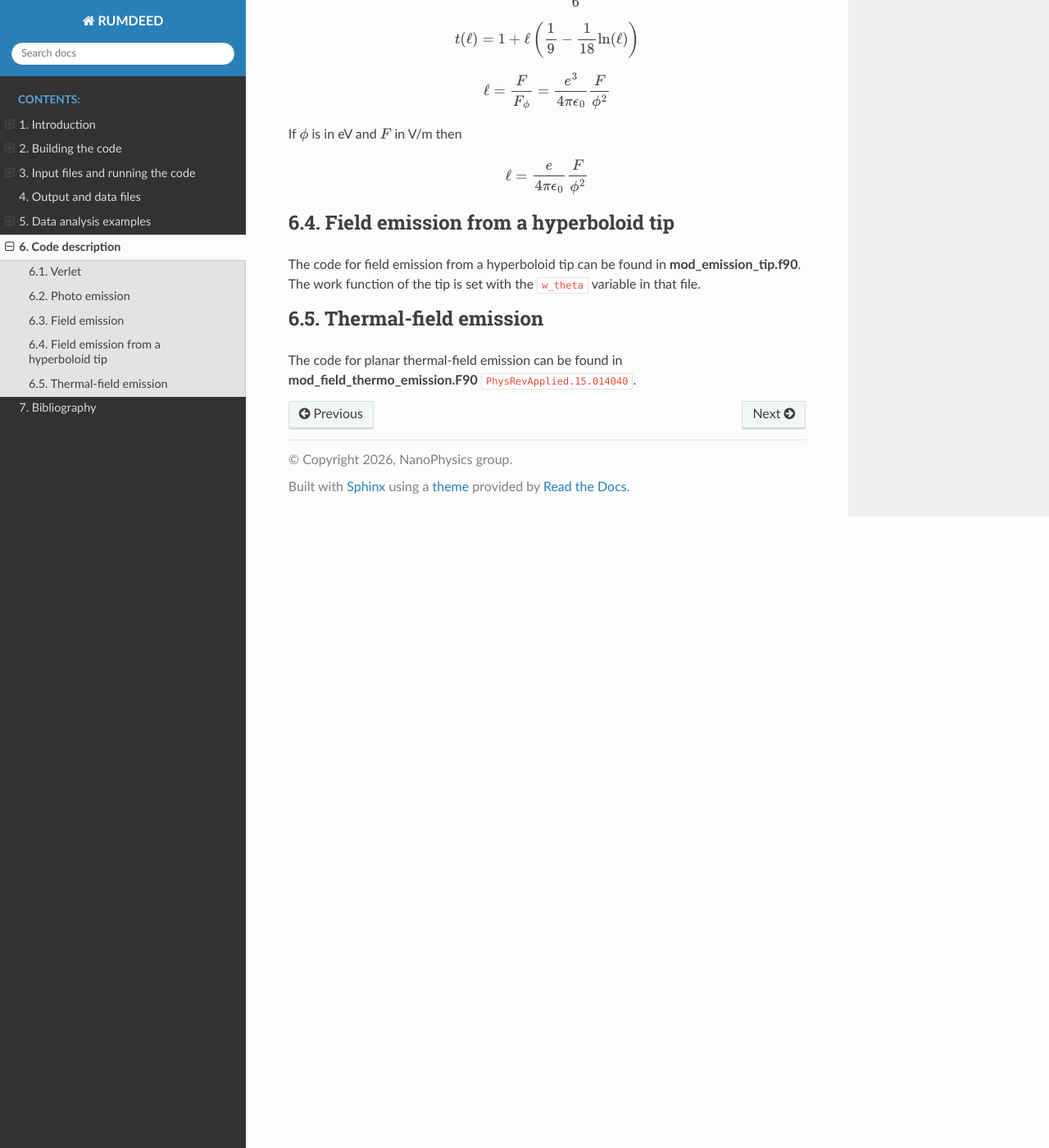
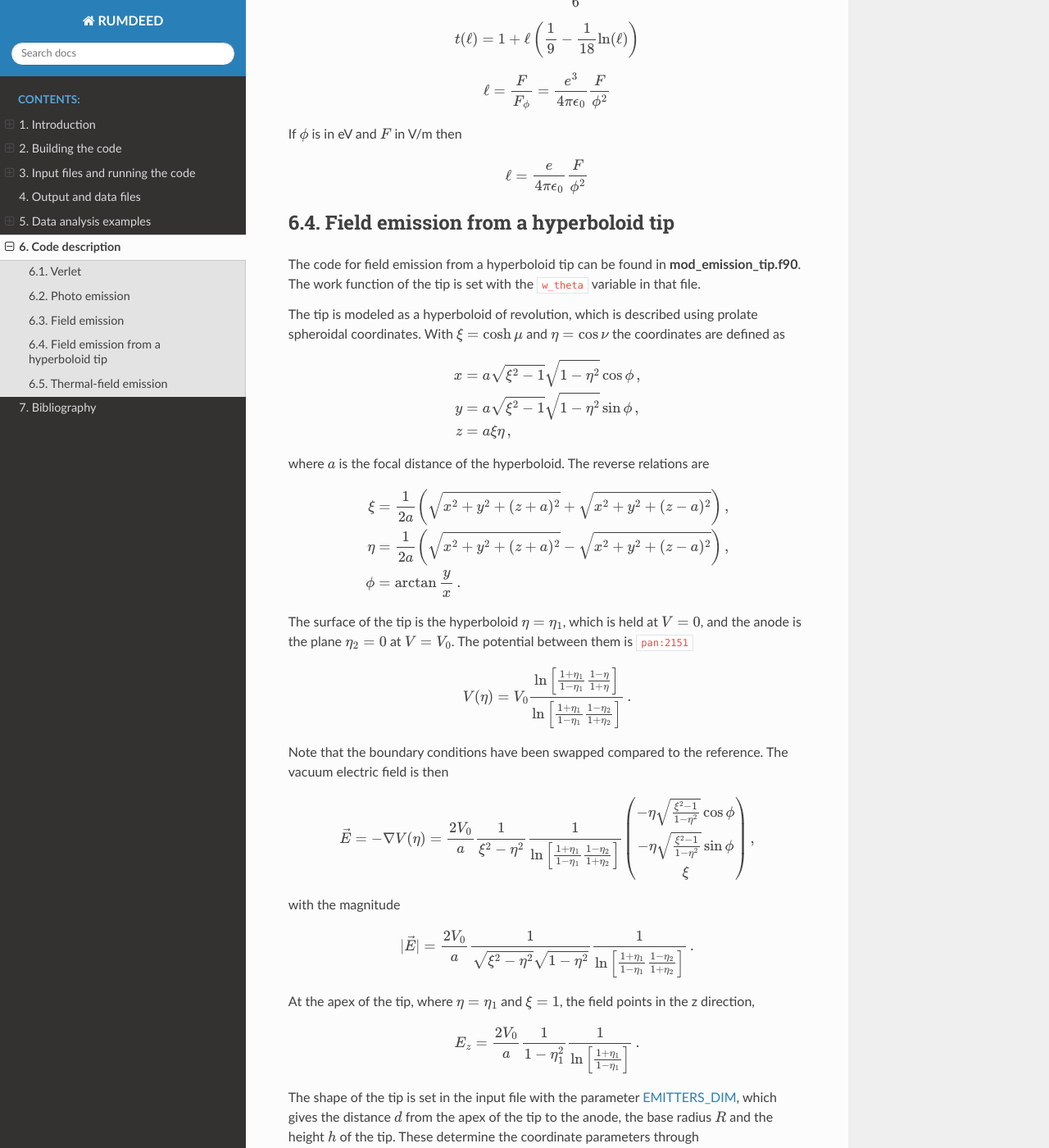
Before and after one commit to NanoPhysicsCenter/RUMDEED, a Sphinx documentation site: the page built from docs/source/code.rst, in a window 1280 px wide and 1400 px high, scrolled down 1967 px. Shown: the whole window at 82% size. Built offline with Sphinx 7.4.7 and the Read the Docs theme 3.1.0, drawn with Linux system fonts in a browser that asks for light colours; cross-references to code outside the pages are shown as plain code; some of the changed text lies outside the part shown.

Commit message:
Document the hyperboloid tip model in the code description
Add the prolate spheroidal coordinate relations, the potential and
vacuum field, the apex field, the tip shape parameters, the radius
of curvature, the surface area and the spherical image charge
approximation from notes.tex to the tip section of code.rst, with
the Pan et al. reference added to refs.bib.

Co-Authored-By: Claude Fable 5 <noreply@anthropic.com>

```diff
--- a/docs/source/code.rst
+++ b/docs/source/code.rst
@@ -106,6 +106,92 @@ Field emission from a hyperboloid tip
 The code for field emission from a hyperboloid tip can be found in **mod_emission_tip.f90**.
 The work function of the tip is set with the ``w_theta`` variable in that file.
 
+The tip is modeled as a hyperboloid of revolution, which is described using prolate spheroidal coordinates.
+With :math:`\xi = \cosh{\mu}` and :math:`\eta = \cos{\nu}` the coordinates are defined as
+
+.. math::
+    \begin{split}
+    x &= a \sqrt{\xi^2-1}\sqrt{1-\eta^2} \cos{\phi}\, ,\\
+    y &= a \sqrt{\xi^2-1}\sqrt{1-\eta^2} \sin{\phi}\, ,\\
+    z &= a \xi \eta\, ,
+    \end{split}
+
+where :math:`a` is the focal distance of the hyperboloid. The reverse relations are
+
+.. math::
+    \begin{split}
+    \xi &= \frac{1}{2a} \left( \sqrt{x^2 + y^2 + (z+a)^2} + \sqrt{x^2 + y^2 + (z-a)^2} \right)\, ,\\
+    \eta &= \frac{1}{2a} \left( \sqrt{x^2 + y^2 + (z+a)^2} - \sqrt{x^2 + y^2 + (z-a)^2} \right)\, ,\\
+    \phi &= \arctan{\frac{y}{x}}\, .
+    \end{split}
+
+The surface of the tip is the hyperboloid :math:`\eta = \eta_1`, which is held at :math:`V = 0`,
+and the anode is the plane :math:`\eta_2 = 0` at :math:`V = V_0`.
+The potential between them is :cite:p:`pan:2151`
+
+.. math::
+    V(\eta) = V_0 \frac{\ln{\left[ \frac{1 + \eta_1}{1-\eta_1}\frac{1-\eta}{1+\eta} \right]}}{\ln{\left[ \frac{1+\eta_1}{1-\eta_1}\frac{1-\eta_2}{1+\eta_2} \right]}}\, .
+
+Note that the boundary conditions have been swapped compared to the reference.
+The vacuum electric field is then
+
+.. math::
+    \vec{E} = - \nabla V(\eta) = \frac{2V_0}{a} \frac{1}{\xi^2-\eta^2} \frac{1}{\ln \left[ \frac{1+\eta_1}{1-\eta_1} \frac{1-\eta_2}{1+\eta_2} \right]}
+    \begin{pmatrix}
+    -\eta \sqrt{\frac{\xi^2-1}{1-\eta^2}} \cos{\phi}\\
+    -\eta \sqrt{\frac{\xi^2-1}{1-\eta^2}} \sin{\phi}\\
+    \xi
+    \end{pmatrix}\, ,
+
+with the magnitude
+
+.. math::
+    |\vec{E}| = \frac{2V_0}{a} \frac{1}{\sqrt{\xi^2-\eta^2}\sqrt{1-\eta^2}} \frac{1}{\ln \left[ \frac{1+\eta_1}{1-\eta_1} \frac{1-\eta_2}{1+\eta_2} \right]}\, .
+
+At the apex of the tip, where :math:`\eta = \eta_1` and :math:`\xi = 1`, the field points in the z direction,
+
+.. math::
+    E_z = \frac{2V_0}{a} \frac{1}{1 - \eta_1^2} \frac{1}{\ln \left[ \frac{1+\eta_1}{1-\eta_1} \right]}\, .
+
+The shape of the tip is set in the input file with the parameter :ref:`EMITTERS_DIM <run>`,
+which gives the distance :math:`d` from the apex of the tip to the anode, the base radius :math:`R` and the height :math:`h` of the tip.
+These determine the coordinate parameters through
+
+.. math::
+    R = a \sqrt{\xi_{max}^2-1}\sqrt{1-\eta_1^2}\, , \quad
+    \eta_1 = -\frac{d}{a}\, , \quad
+    \xi_{max} = \frac{h}{d} + 1\, , \quad
+    a = \sqrt{\frac{d^2R^2}{h^2 + 2dh} + d^2}\, ,
+
+which keep the shape of the tip constant for all values of :math:`d`.
+The radius of curvature of the surface is
+
+.. math::
+    R_c = \left| \frac{a}{\eta_1} \frac{(\xi^2 - \eta_1^2)^{\frac{3}{2}}}{\sqrt{1-\eta_1^2}} \right| \, ,
+
+which at the apex, where :math:`\xi = 1` and :math:`\eta_1 = -\frac{d}{a}`, reduces to
+
+.. math::
+    R_c = \frac{a^2}{d} - d\, .
+
+The surface area of the tip between :math:`\xi_1` and :math:`\xi_2`, used when integrating the emission current over the surface, is
+
+.. math::
+    A = \frac{a^2}{2} \sqrt{1-\eta_1^2}\, (\phi_2 - \phi_1) \left[ \xi \sqrt{\xi^2 - \eta_1^2} - \eta_1^2 \ln\left(\xi + \sqrt{\xi^2 - \eta_1^2}\right) \right]_{\xi_1}^{\xi_2}\, .
+
+For the image charge interaction the tip is approximated by a sphere.
+A charged particle at a distance :math:`y` from the center of a sphere with radius :math:`r` has an image charge partner at a distance
+
+.. math::
+    y^\prime = \frac{r^2}{y}
+
+from the center of the sphere, with the charge
+
+.. math::
+    q^\prime = -\frac{r}{y}q\, ,
+
+where :math:`q` is the charge of the particle at :math:`y`.
+
 .. _thermal-field:
 
 Thermal-field emission
--- a/docs/source/refs.bib
+++ b/docs/source/refs.bib
@@ -136,3 +136,15 @@ url = "http://www.sciencedirect.com/science/article/pii/0021999176900590",
 author = "D. Beeman",
 abstract = "Some multistep methods are presented that are particularly well suited for integrating the equations of motion describing the molecular dynamics of liquids and dense gases. Some tests and comparisons with other methods are described which demonstrate that a combination of a third-order explicit method for the calculation of positions and an implicit method for the calculation of velocities is particularly stable when used in computations of this type."
 }
+@article{pan:2151,
+author = {Li-Hong Pan and Thomas E. Sullivan and Vallorie J. Peridier and Paul H. Cutler and Nicholas M. Miskovsky},
+title = {Three-dimensional electrostatic potential, and potential-energy barrier, near a tip-base junction},
+publisher = {AIP},
+year = {1994},
+journal = {Applied Physics Letters},
+volume = {65},
+number = {17},
+pages = {2151-2153},
+url = {http://link.aip.org/link/?APL/65/2151/1},
+doi = {10.1063/1.112775}
+}
```
